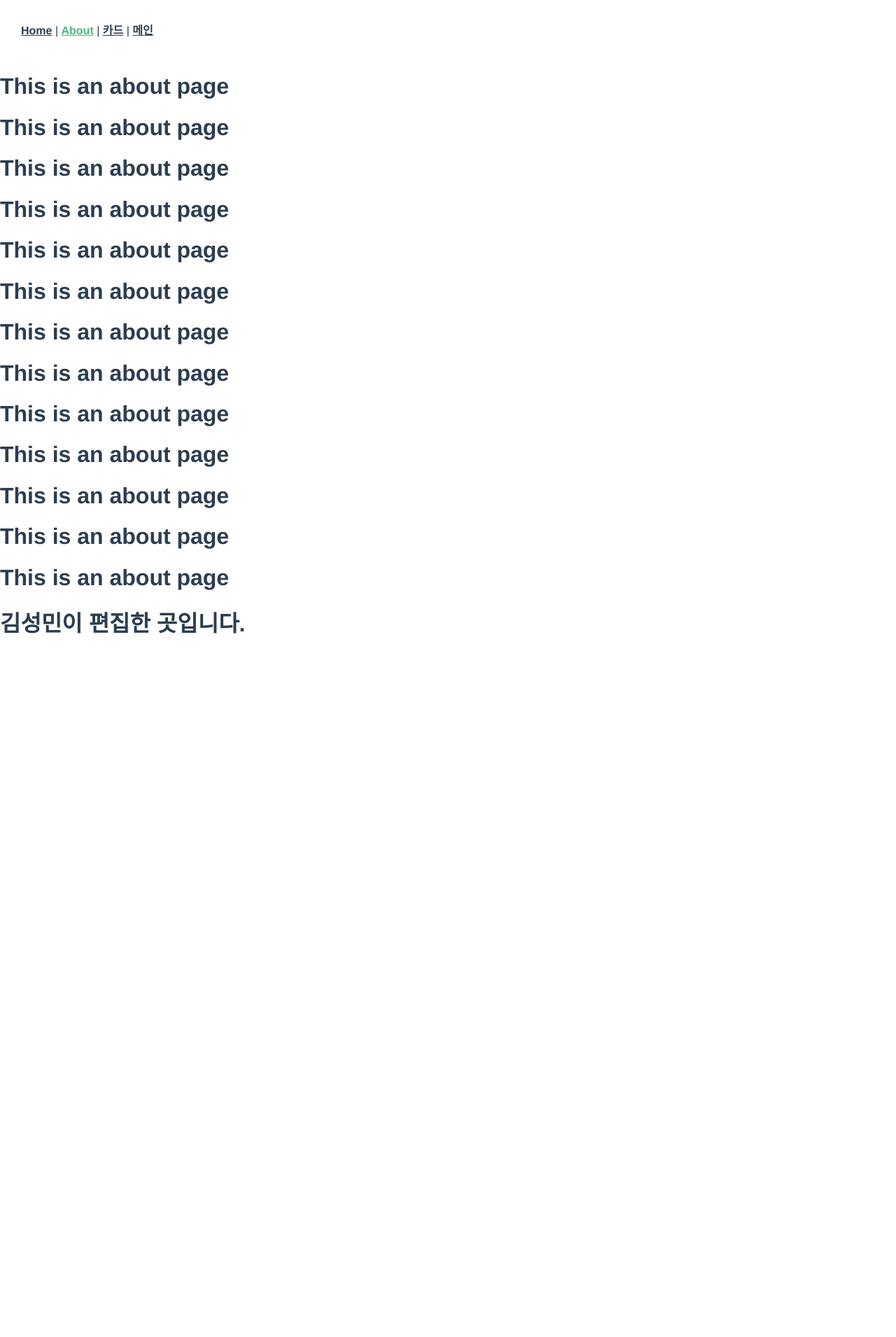
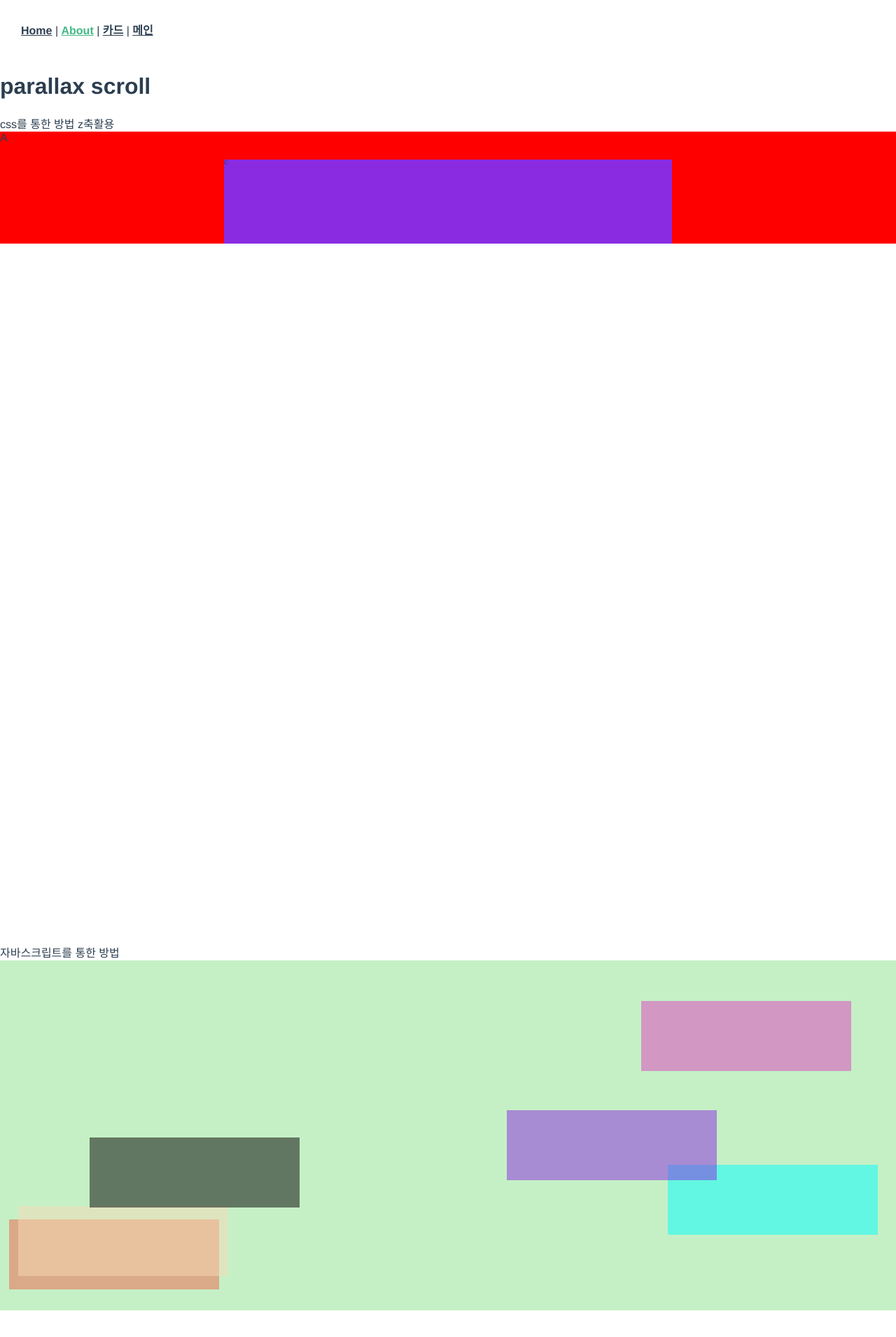
Before and after one commit to leafeafeaf/CardWeb, a Vue app in the folder frontend/: page /about in a window 1280 px wide. Shown: the top 1910 px of the page at 70% size. Before the commit the page ends 933 px from the top, so only its background shows below. Built offline with nearby package versions, Linux system fonts and the light colour scheme.

Commit message:
패럴랙스 스크롤 완

```diff
--- a/frontend/src/views/AboutView.vue
+++ b/frontend/src/views/AboutView.vue
@@ -1,18 +1,125 @@
 <template>
   <div class="about">
-    <h1>This is an about page</h1>
-    <h1>This is an about page</h1>
-    <h1>This is an about page</h1>
-    <h1>This is an about page</h1>
-    <h1>This is an about page</h1>
-    <h1>This is an about page</h1>
-    <h1>This is an about page</h1>
-    <h1>This is an about page</h1>
-    <h1>This is an about page</h1>
-    <h1>This is an about page</h1>
-    <h1>This is an about page</h1>
-    <h1>This is an about page</h1>
-    <h1>This is an about page</h1>
-    <h1>김성민이 편집한 곳입니다.</h1>
+    <h1>parallax scroll</h1>
+    <div>css를 통한 방법 z축활용</div>
+    <div id="parallax-wrapper">
+      <div id="parallax-A" class="parallax">A</div>
+      <div id="parallax-B" class="parallax">B</div>
+      <div id="parallax-C" class="parallax">C</div>
+    </div>
+    <div style="height: 1000px"></div>
+    <div>자바스크립트를 통한 방법</div>
+    <div id="java-parall">
+      <div id="m1" class="mountain"></div>
+      <div id="m2" class="mountain"></div>
+      <div id="m3" class="mountain"></div>
+      <div id="m4" class="mountain"></div>
+      <div id="m5" class="mountain"></div>
+      <div id="m6" class="mountain"></div>
+      <div id="b1" class="bird"></div>
+      <div id="b2" class="bird"></div>
+      <div id="b3" class="bird"></div>
+    </div>
+
+    <div style="height: 1000px"></div>
   </div>
 </template>
+<script>
+export default {
+  mounted() {
+    let m1 = document.getElementById("m1");
+    let m2 = document.getElementById("m2");
+    let m3 = document.getElementById("m3");
+    let m4 = document.getElementById("m4");
+    let m5 = document.getElementById("m5");
+    let m6 = document.getElementById("m6");
+    window.addEventListener("scroll", () => {
+      const scrollY = window.scrollY;
+      if (scrollY > 1050 && scrollY < 1800) {
+        const sy = scrollY - 1050;
+        m1.style.top = `${sy * 0.95}px`;
+        m2.style.top = `${sy * 0.9}px`;
+        m3.style.top = `${sy * 0.75}px`;
+        m4.style.top = `${sy * 0.65}px`;
+        m5.style.top = `${sy * 0.55}px`;
+        m6.style.top = `${sy * 0.15}px`;
+      }
+    });
+  },
+};
+</script>
+<style>
+#java-parall {
+  height: 500px;
+  position: relative;
+  background-color: rgb(197, 240, 197);
+  overflow: hidden;
+}
+.mountain {
+  height: 100px;
+  width: 300px;
+  opacity: 0.5;
+  position: absolute;
+}
+#m1 {
+  background-color: rgb(238, 101, 77);
+  top: 10%;
+  left: 1%;
+}
+#m2 {
+  background-color: rgb(248, 220, 183);
+  top: 20%;
+  left: 2%;
+}
+#m3 {
+  background-color: aqua;
+  top: 20%;
+  right: 2%;
+}
+
+#m4 {
+  background-color: black;
+  top: 30%;
+  left: 10%;
+}
+
+#m5 {
+  background-color: blueviolet;
+  top: 50%;
+  right: 20%;
+}
+#m6 {
+  background-color: rgb(223, 65, 194);
+  top: 60%;
+  right: 5%;
+}
+#parallax-wrapper {
+  height: 20vh;
+  overflow-x: hidden;
+  perspective: 1px;
+}
+
+.parallax {
+  position: absolute;
+  top: 0;
+  left: 0;
+  right: 0;
+}
+
+#parallax-A {
+  background-color: red;
+  height: 50rem;
+}
+
+#parallax-B {
+  background-color: aqua;
+  height: 500px;
+  transform: translateZ(-2px); /* C보다 더 느리게 움직인다*/
+}
+
+#parallax-C {
+  background-color: blueviolet;
+  height: 500px;
+  transform: translateZ(-1px);
+}
+</style>
```
